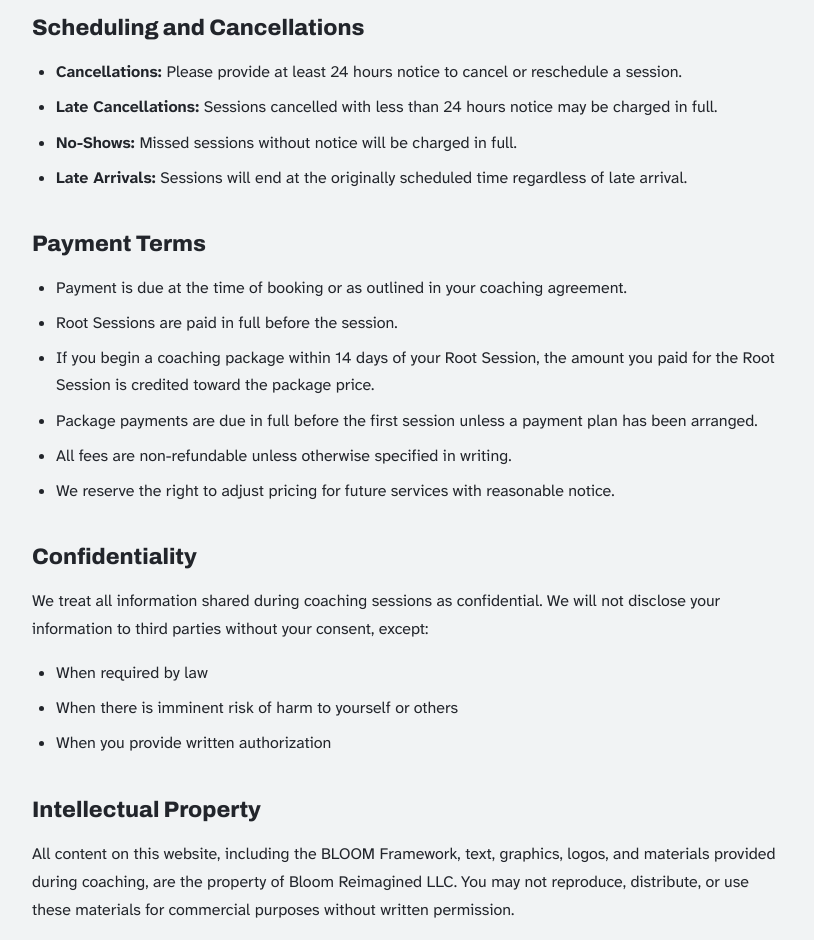
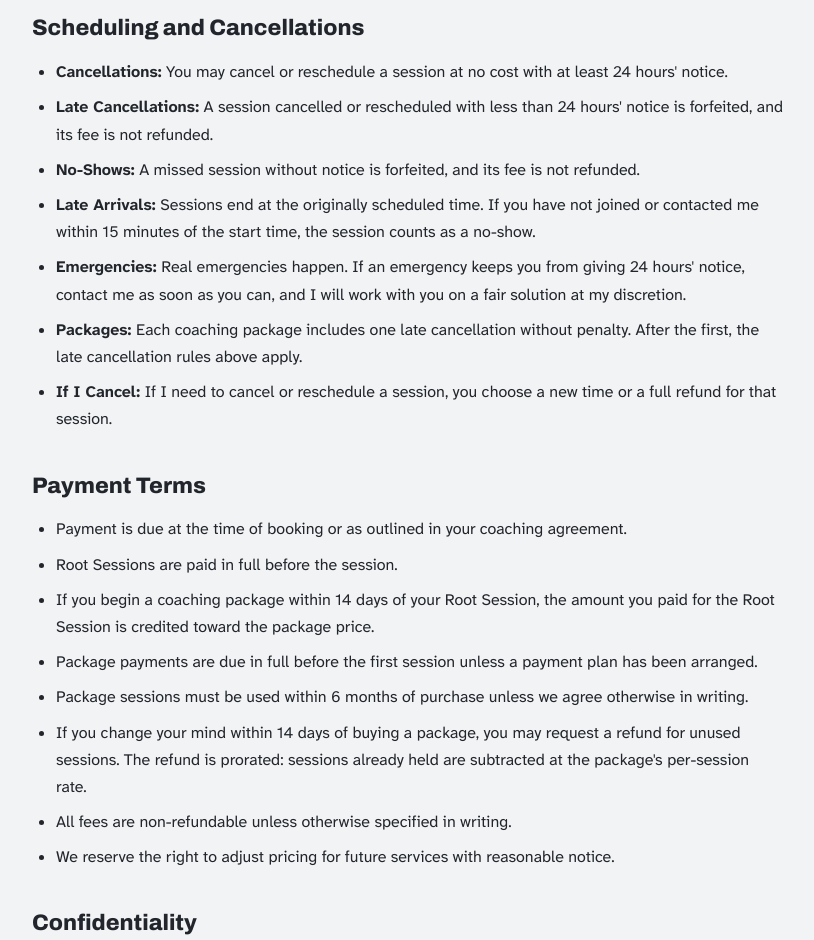
Before and after one commit to ymopadilla/bloom-reimagined, a plain HTML site: page terms.html in a window 1280 px wide. Shown: the part 1340-2280 px from the top of the page, without its empty margins (232-1046 px from the left). Drawn offline with Linux system fonts and the light colour scheme.

Commit message:
Tighten cancellation policy and add package terms
- Root Session card: emergency exception and coach-cancellation promise
- Terms: firm forfeit for late cancels and no-shows, 15-minute no-show rule,
  emergency exception, one free late cancel per package, coach-cancel choice
- Terms: 6-month package expiration, 14-day prorated refund window

Co-Authored-By: Claude Opus 5.5 <noreply@anthropic.com>
Claude-Session: https://claude.ai/code/session_012bJC5CjDq7czQCksouvmSG

```diff
--- a/terms.html
+++ b/terms.html
@@ -208,7 +208,7 @@
 
     <main class="legal">
         <h1 class="legal__title">Terms of Service</h1>
-        <p class="legal__updated">Last updated: October 1, 2026</p>
+        <p class="legal__updated">Last updated: November 15, 2026</p>
 
         <p>Welcome to Bloom Reimagined. By accessing our website or engaging our coaching services, you agree to these Terms of Service. Please read them carefully.</p>
 
@@ -236,10 +236,13 @@
 
         <h2>Scheduling and Cancellations</h2>
         <ul>
-            <li><strong>Cancellations:</strong> Please provide at least 24 hours notice to cancel or reschedule a session.</li>
-            <li><strong>Late Cancellations:</strong> Sessions cancelled with less than 24 hours notice may be charged in full.</li>
-            <li><strong>No-Shows:</strong> Missed sessions without notice will be charged in full.</li>
-            <li><strong>Late Arrivals:</strong> Sessions will end at the originally scheduled time regardless of late arrival.</li>
+            <li><strong>Cancellations:</strong> You may cancel or reschedule a session at no cost with at least 24 hours' notice.</li>
+            <li><strong>Late Cancellations:</strong> A session cancelled or rescheduled with less than 24 hours' notice is forfeited, and its fee is not refunded.</li>
+            <li><strong>No-Shows:</strong> A missed session without notice is forfeited, and its fee is not refunded.</li>
+            <li><strong>Late Arrivals:</strong> Sessions end at the originally scheduled time. If you have not joined or contacted me within 15 minutes of the start time, the session counts as a no-show.</li>
+            <li><strong>Emergencies:</strong> Real emergencies happen. If an emergency keeps you from giving 24 hours' notice, contact me as soon as you can, and I will work with you on a fair solution at my discretion.</li>
+            <li><strong>Packages:</strong> Each coaching package includes one late cancellation without penalty. After the first, the late cancellation rules above apply.</li>
+            <li><strong>If I Cancel:</strong> If I need to cancel or reschedule a session, you choose a new time or a full refund for that session.</li>
         </ul>
 
         <h2>Payment Terms</h2>
@@ -248,6 +251,8 @@
             <li>Root Sessions are paid in full before the session.</li>
             <li>If you begin a coaching package within 14 days of your Root Session, the amount you paid for the Root Session is credited toward the package price.</li>
             <li>Package payments are due in full before the first session unless a payment plan has been arranged.</li>
+            <li>Package sessions must be used within 6 months of purchase unless we agree otherwise in writing.</li>
+            <li>If you change your mind within 14 days of buying a package, you may request a refund for unused sessions. The refund is prorated: sessions already held are subtracted at the package's per-session rate.</li>
             <li>All fees are non-refundable unless otherwise specified in writing.</li>
             <li>We reserve the right to adjust pricing for future services with reasonable notice.</li>
         </ul>
@@ -278,7 +283,7 @@
         <h2>Termination</h2>
         <p>Either party may terminate the coaching relationship at any time with written notice. Upon termination:</p>
         <ul>
-            <li>Any unused sessions in a prepaid package are non-refundable unless otherwise agreed in writing</li>
+            <li>Unused sessions in a prepaid package are non-refundable, except as described under Payment Terms or agreed in writing</li>
             <li>All confidentiality obligations remain in effect</li>
         </ul>
 
```
Also changed, not shown: index.html (+1 -1 lines).
